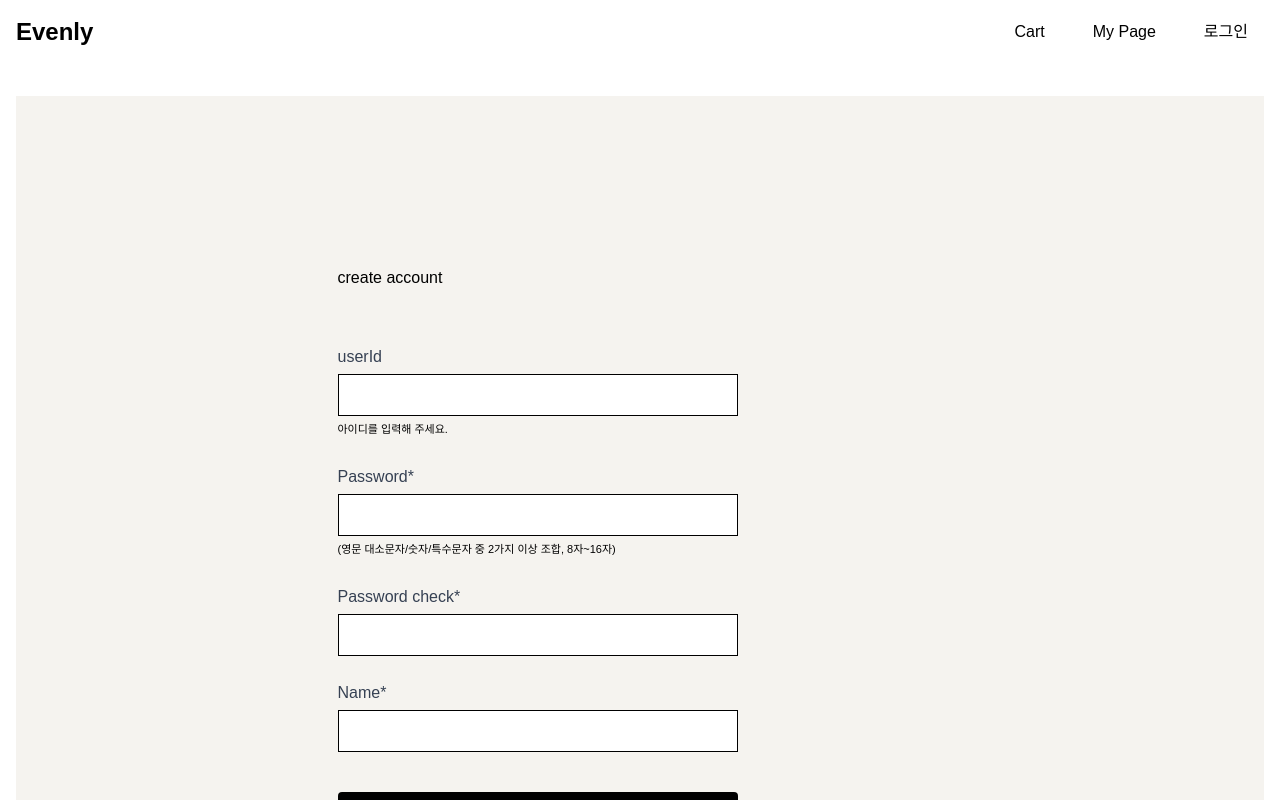
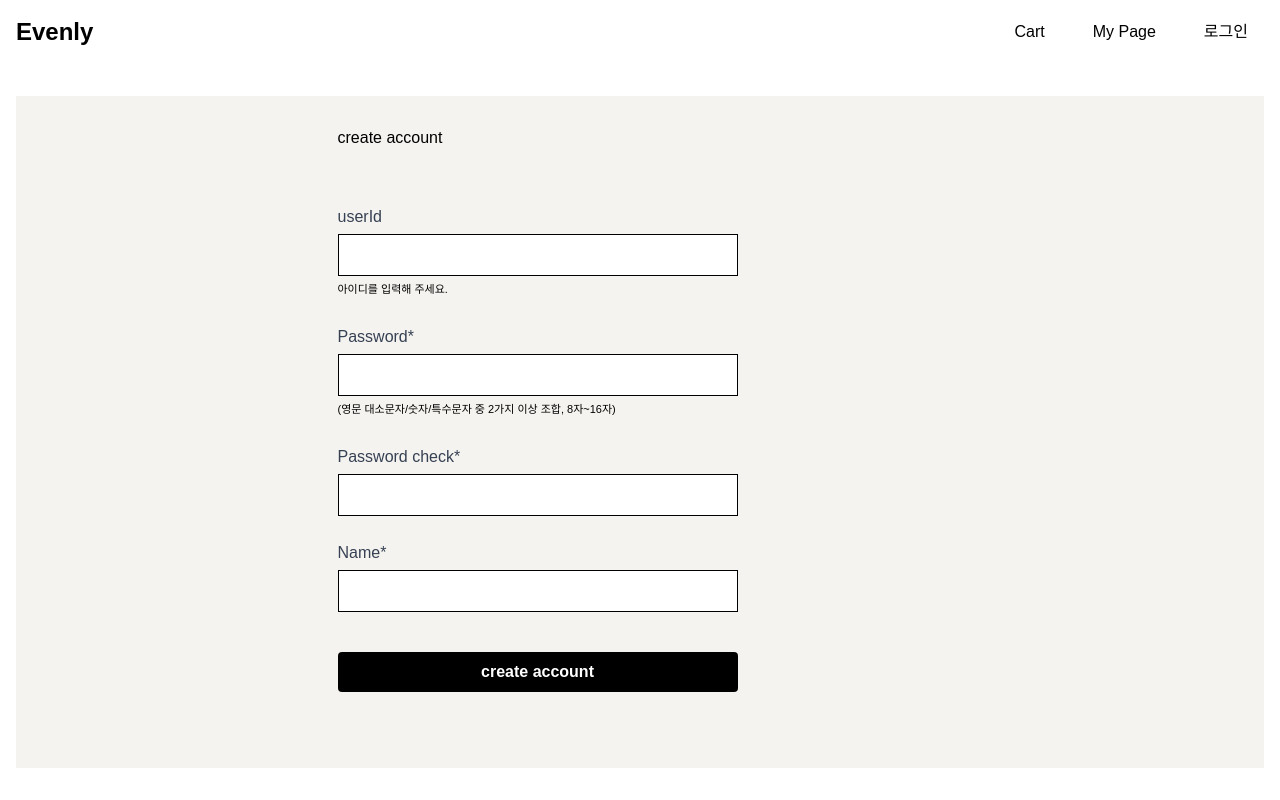
Before and after one commit to LJIEUN/evenly-front, a Next.js app: page /auth/signup in a window 1280 px wide. Built offline with nearby package versions, Linux system fonts and the light colour scheme.

Commit message:
회원 가입 성공 후 즉시 로그인 페이지로 이동하게끔 변경 (메세지 등장)

```diff
--- a/src/app/auth/signup/SignupForm.tsx
+++ b/src/app/auth/signup/SignupForm.tsx
@@ -55,12 +55,8 @@ export default function SignupForm() {
                 throw new Error(data.error || "회원가입 실패");
             }
 
-            setMessage("회원가입 성공! 5초 후 로그인 페이지로 이동합니다.");
-
-            // 5초 후 로그인 페이지로 이동
-            setTimeout(() => {
-                router.push("/login");
-            }, 5000);
+            alert("회원가입 성공! 로그인 페이지로 이동합니다.");
+            router.push("/login");
 
         } catch (error) {
             if (error instanceof Error) {
@@ -72,7 +68,7 @@ export default function SignupForm() {
     };
 
     return (
-        <div id="contents" className="pt-[170px] pb-[80px] px-[25px] max-w-[400px] mr-[255px]">
+        <div id="contents" className="pt-[30px] pb-[30px] px-[25px] max-w-[400px] mr-[255px]">
             <form className="w-[400px]" onSubmit={handleSubmit}>
                 <h3 className="mb-[15px] pb-[30px]">create account</h3>
                 {message && <p className="text-red-500">{message}</p>}
```
